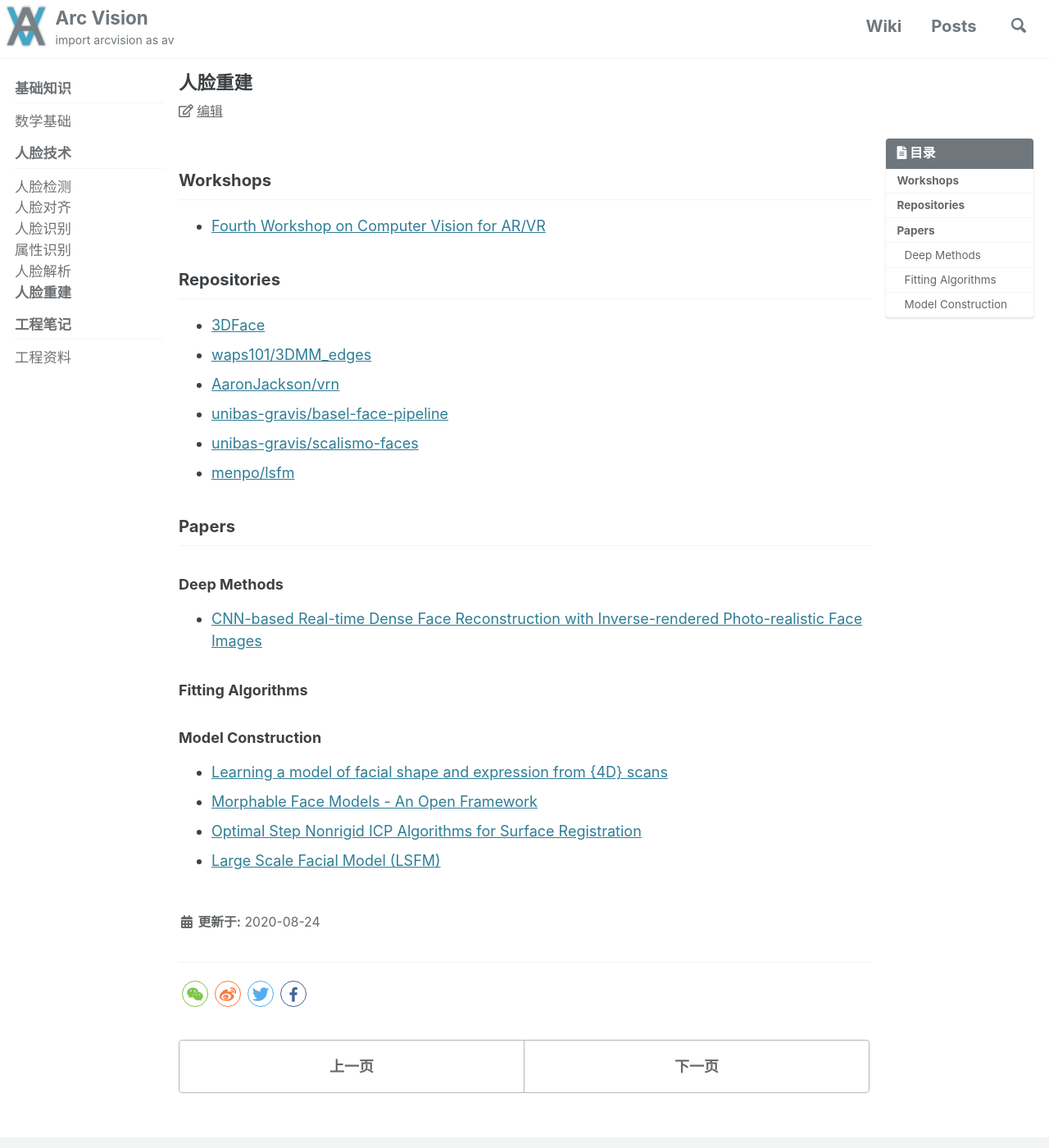
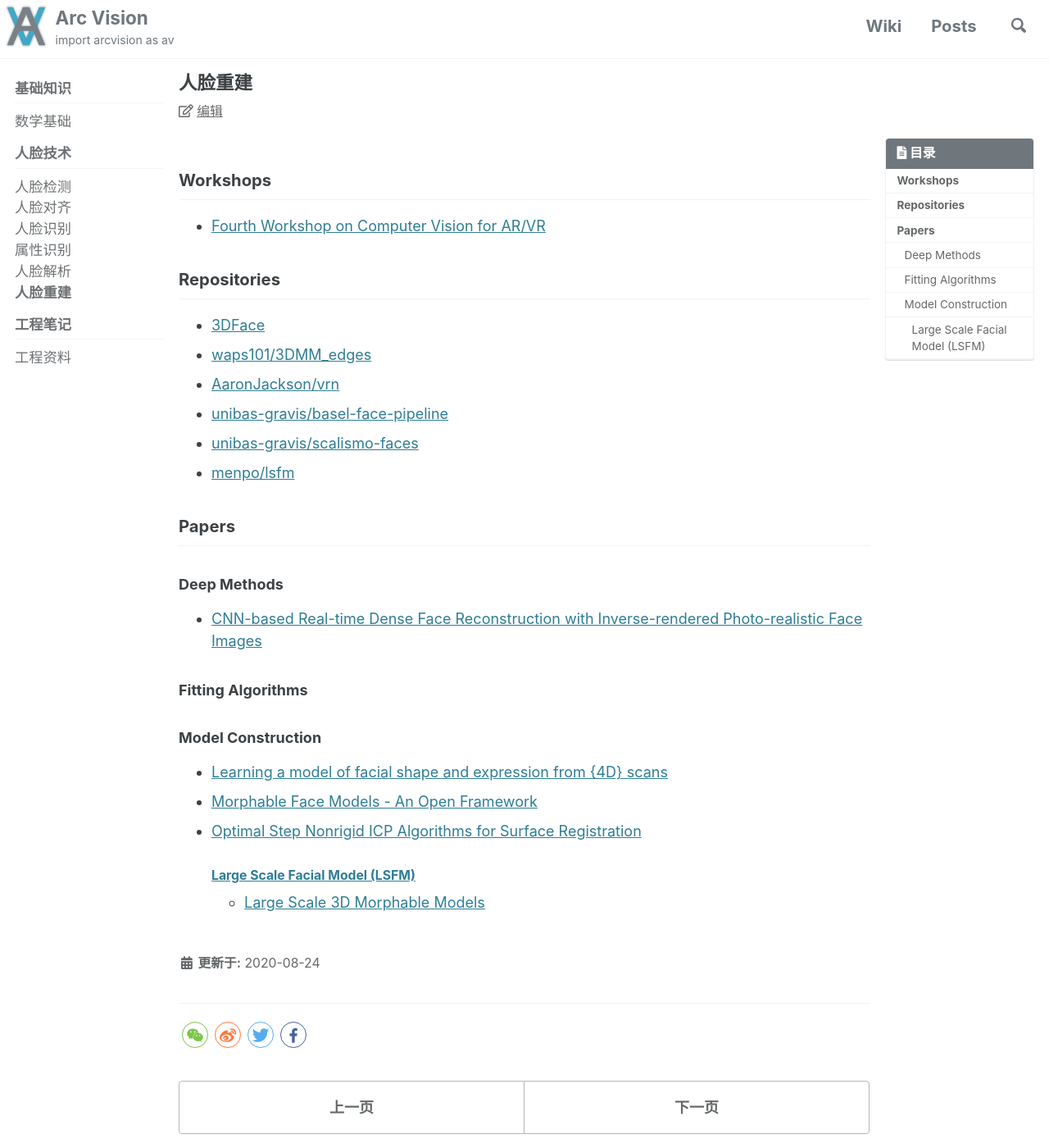
Before and after one commit to ArcVision/ArcVision.github.io, a Jekyll site: the page built from _wiki/15-face-reconstruction.md, in a window 1280 px wide and 1400 px high. Shown: the whole window at 82% size. Built offline with Jekyll 4.4.1, drawn with Linux system fonts in a browser that asks for light colours; cached includes are drawn as plain includes; comment, search, counter and statistics services are not loaded.

Commit message:
Update 15-face-reconstruction.md

```diff
--- a/_wiki/15-face-reconstruction.md
+++ b/_wiki/15-face-reconstruction.md
@@ -27,4 +27,5 @@ permalink: /wiki/face-reconstruction/
 - [Learning a model of facial shape and expression from {4D} scans](https://is.tuebingen.mpg.de)
 - [Morphable Face Models - An Open Framework](http://arxiv.org/abs/1709.08398)
 - [Optimal Step Nonrigid ICP Algorithms for Surface Registration](https://ieeexplore.ieee.org/abstract/document/4270190)
-- [Large Scale Facial Model (LSFM)](https://github.com/menpo/lsfm)
+#### [Large Scale Facial Model (LSFM)](https://github.com/menpo/lsfm)
+  - [Large Scale 3D Morphable Models](https://link.springer.com/article/10.1007/s11263-017-1009-7)
```
